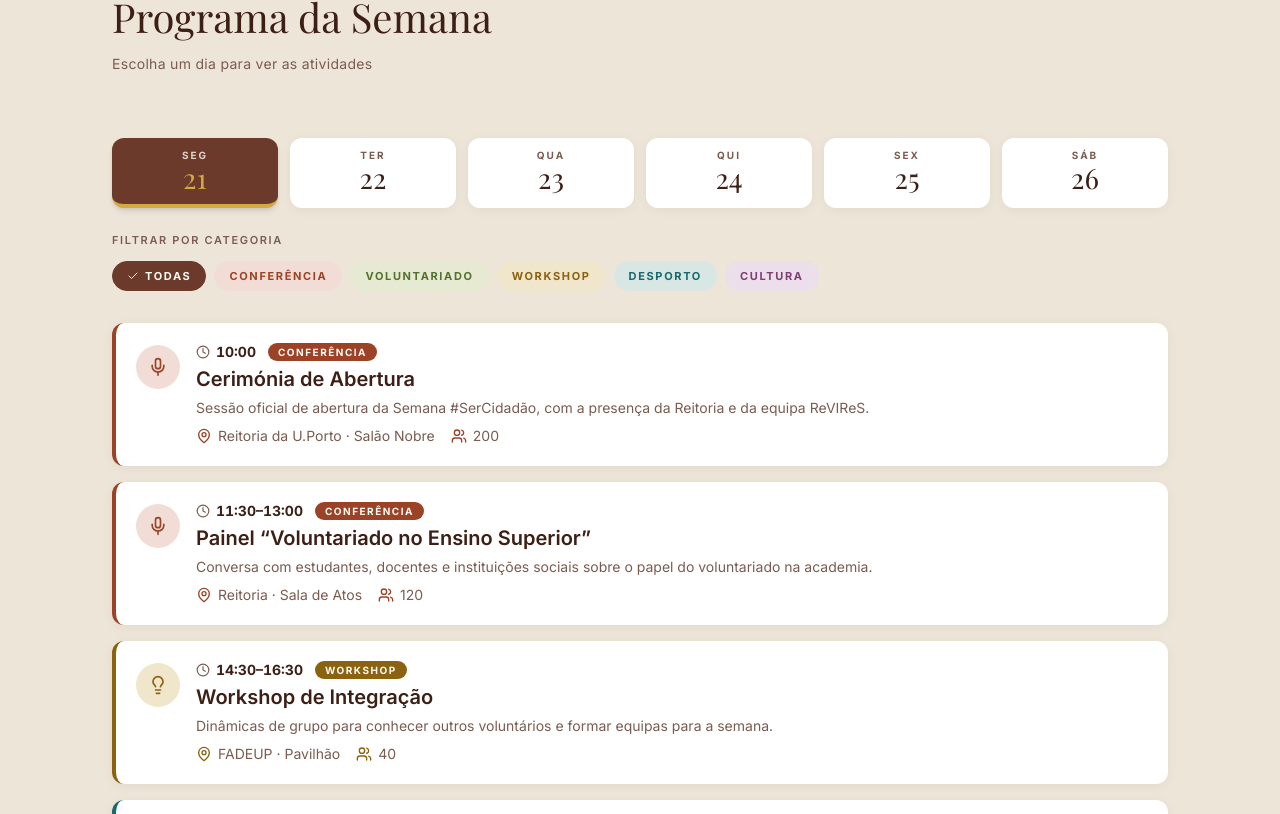
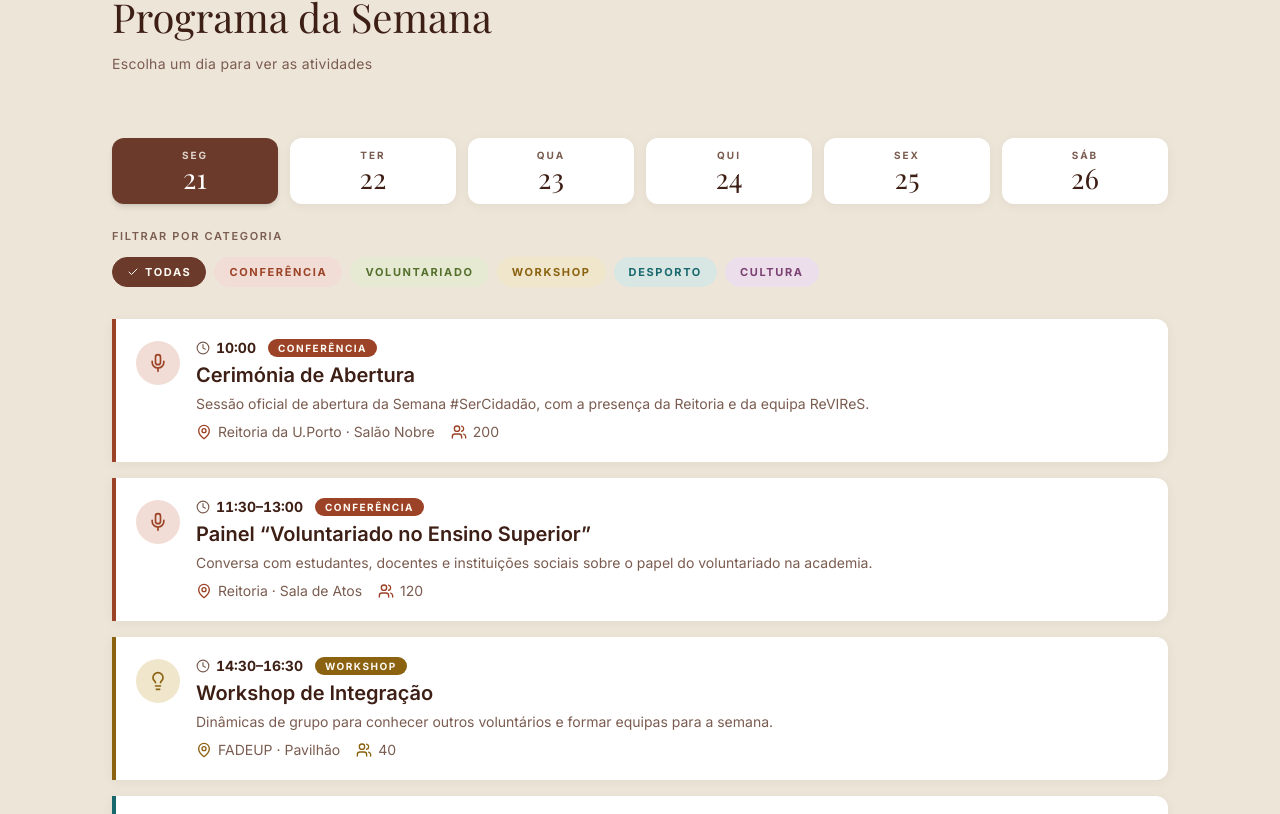
Before and after one commit to mmroch4/semana-do-voluntariado, a Next.js app: page /programa in a window 1280 px wide. Shown: the part 1173-1987 px from the top of the page. Built offline with nearby package versions, Linux system fonts and the light colour scheme; no server answers; a web font is replaced by a local one.

Commit message:
feat: re-style program timeline

```diff
--- a/src/components/program/CategoryFilter.tsx
+++ b/src/components/program/CategoryFilter.tsx
@@ -4,7 +4,7 @@ import { categoryStyles } from "./categoryStyles";
 import { CheckIcon } from "./icons";
 
 const chipBase =
-  "inline-flex items-center gap-1.5 rounded-pill border px-3.5 py-2 text-[0.6875rem] font-bold uppercase leading-none tracking-[0.15em] transition-colors";
+  "cursor-pointer inline-flex items-center gap-1.5 rounded-pill border px-3.5 py-2 text-[0.6875rem] font-bold uppercase leading-none tracking-[0.15em] transition-colors";
 
 /**
  * Toggle-chip filter for activity categories, each chip in its category
--- a/src/components/program/DayTabs.tsx
+++ b/src/components/program/DayTabs.tsx
@@ -56,9 +56,9 @@ export function DayTabs({
             onClick={() => onSelect(d.day)}
             onKeyDown={(event) => handleKeyDown(event, i)}
             className={cn(
-              "flex flex-col items-center gap-1 rounded-md border-b-4 px-2 py-3 transition-all duration-150",
+              "flex flex-col items-center gap-1 rounded-md px-2 py-3 transition-all duration-150 cursor-pointer",
               isSelected
-                ? "border-gold bg-brown shadow-md"
+                ? "bg-brown shadow-md"
                 : "border-transparent bg-surface shadow-card hover:-translate-y-0.5 hover:shadow-md",
             )}
           >
@@ -73,7 +73,7 @@ export function DayTabs({
             <span
               className={cn(
                 "font-display text-[1.75rem] leading-none",
-                isSelected ? "text-gold" : "text-text-primary",
+                isSelected ? "text-white" : "text-text-primary",
               )}
             >
               {dayNumber}
--- a/src/components/program/DayTimeline.tsx
+++ b/src/components/program/DayTimeline.tsx
@@ -59,7 +59,7 @@ export function DayTimeline({
                     <li
                       key={a.id}
                       className={cn(
-                        "flex gap-4 rounded-md border-l-4 bg-surface p-4 shadow-card md:p-5",
+                        "flex gap-4 rounded-md rounded-l-none border-l-4 bg-surface p-4 shadow-card md:p-5",
                         style.border,
                       )}
                     >
--- a/src/components/program/ProgramSchedule.tsx
+++ b/src/components/program/ProgramSchedule.tsx
@@ -83,6 +83,7 @@ export function ProgramSchedule({
     return (
         <div>
             <DayTabs days={days} selected={day} onSelect={selectDay} label={strings.tabsLabel} />
+
             <CategoryFilter
                 categories={categories}
                 active={activeCategories}
```
Lines whose indentation alone changed are shown as unchanged.
